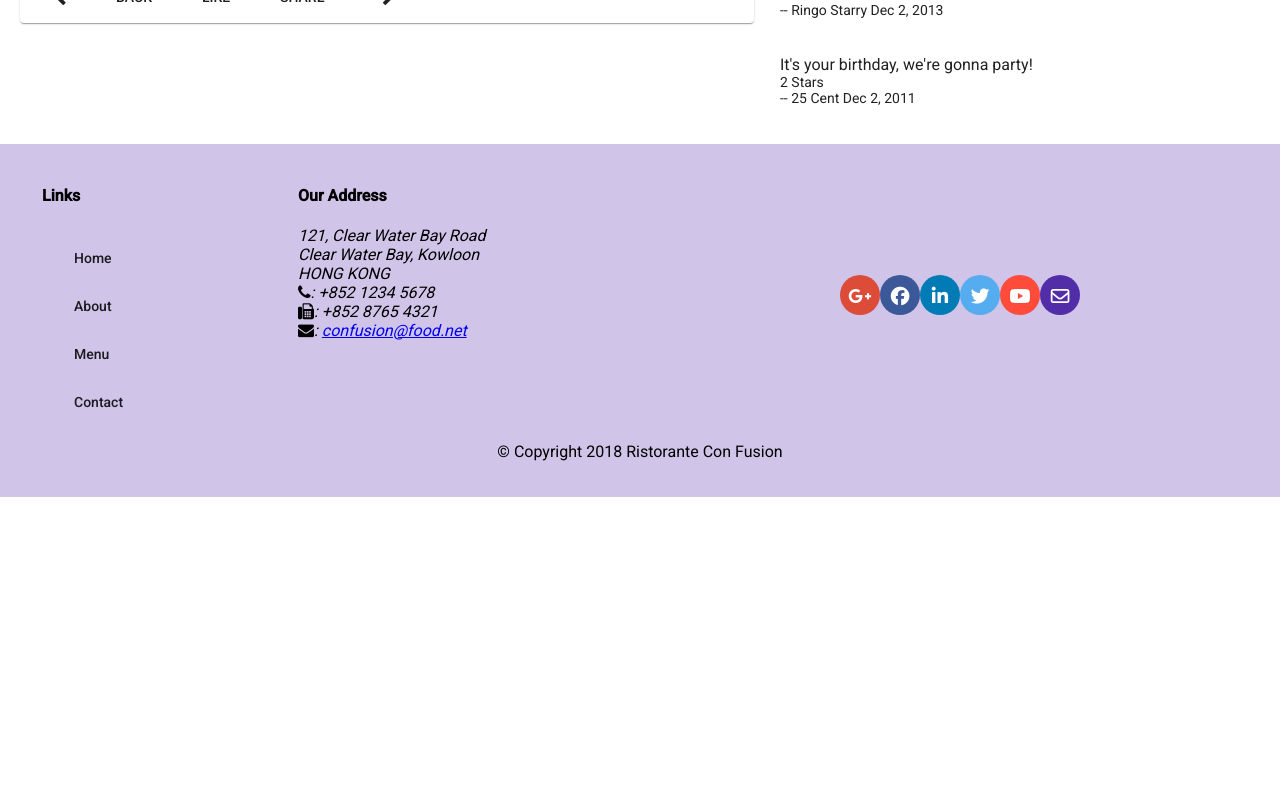
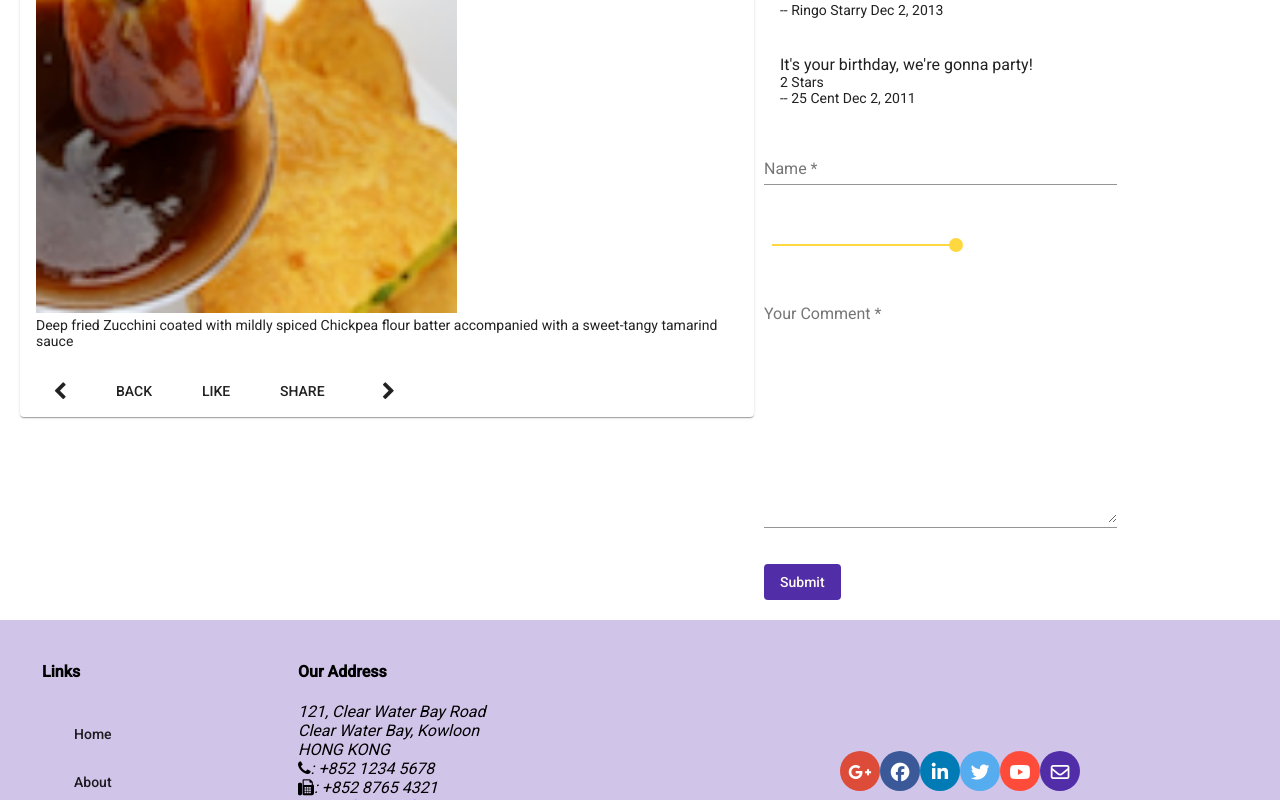
Before and after one commit to Erij-Maherzia-BEN-BRAHIM/angular-course, an Angular app: page /dishdetail/1 in a window 1280 px wide. Shown: the part 742-1542 px from the top of the page. Before the commit the page ends 1239 px from the top, so only its background shows below. Built offline with nearby package versions, Linux system fonts and the light colour scheme.

Commit message:
add comment to dish

```diff
--- a/src/app/app.module.ts
+++ b/src/app/app.module.ts
@@ -15,6 +15,7 @@ import {MatCheckboxModule} from '@angular/material/checkbox';
 import {MatSelectModule} from '@angular/material/select';
 import {MatSlideToggleModule} from '@angular/material/slide-toggle';
 import { MatProgressSpinnerModule } from '@angular/material/progress-spinner';
+import {MatSliderModule} from '@angular/material/slider';
 
 import 'hammerjs';
 
@@ -62,7 +63,8 @@ import { LoginComponent } from './login/login.component';
     ReactiveFormsModule,
     MatSelectModule,
     MatSlideToggleModule,
-    MatProgressSpinnerModule
+    MatProgressSpinnerModule,
+    MatSliderModule
 
   ],
   entryComponents:[
--- a/src/app/contact/contact.component.ts
+++ b/src/app/contact/contact.component.ts
@@ -1,7 +1,7 @@
 import { Component, OnInit, ViewChild } from '@angular/core';
 import { FormBuilder, FormGroup, Validators } from '@angular/forms';
 
-import { Feedback, ContactType } from '../shared/feedback';
+import { ContactType, Feedback } from '../shared/feedback';
 
 @Component({
   selector: 'app-contact',
--- a/src/app/dishdetail/dishdetail.component.html
+++ b/src/app/dishdetail/dishdetail.component.html
@@ -7,14 +7,14 @@
   fxLayoutGap="10px"
   fxLayoutGap.xs="0"
 >
-  <div fxFlex="100">
+  <div fxFlex="60">
     <mat-card *ngIf="dish">
       <mat-card-header>
         <mat-card-title>
           <h3 *ngIf="dish">{{ dish.name | uppercase }}</h3>
         </mat-card-title>
       </mat-card-header>
-      <img src="{{ dish.image }}" alt="{{ dish.name }}" />
+      <img src="{{ dish.image }}" alt="{{ dish.name }}" style="width: 60%;"/>
       <mat-card-content>
         <p>{{ dish.description }}</p>
       </mat-card-content>
@@ -28,9 +28,8 @@
         <button mat-button [routerLink]="['/dishdetail', next]"><span class="fa fa-chevron-right fa-lg"></span></button>
       </mat-card-actions>
     </mat-card>
-  </div>
-
-  <div fxFlex="40" *ngIf="dish">
+    </div>
+  <div fxFlex="40">
     <h3>Comments</h3>
     <mat-list *ngIf="dish">
       <mat-list-item *ngFor="let c of dish.comments">
@@ -38,6 +37,45 @@
         <p matLine>{{ c.rating }} Stars</p>
         <p matLine>-- {{ c.author }} {{ c.date | date }}</p>
       </mat-list-item>
+
     </mat-list>
+    <div class="form-size" >
+      <form novalidate [formGroup]="commentForm" #fform="ngForm" (ngSubmit)="onSubmit()">
+        <p>
+        <mat-form-field class="full-width">
+        <input matInput type="text" formControlName="author" placeholder="Name">
+        <mat-error *ngIf="formErrors.author">{{formErrors.author}}</mat-error>
+        </mat-form-field>
+      </p>
+      <p>
+
+        <mat-slider
+        thumbLabel
+        type="range"
+        [displayWith]="formatLabel"
+        tickInterval="5"
+        step="1"
+        min="1"
+        max="5"
+        formControlName="rating" required
+        >
+
+      </mat-slider>
+      </p>
+<p>
+
+
+  <mat-form-field class="full-width">
+    <textarea matInput type="text" formControlName="comment" placeholder="Your Comment" rows=12></textarea>
+    <mat-error *ngIf="formErrors.comment">{{formErrors.comment}}</mat-error>
+  </mat-form-field>
+</p>
+
+<button type="submit" mat-button class="background-primary text-floral-white" [disabled]="commentForm.invalid" >Submit</button>
+
+
+          </form>
+        </div>
   </div>
+
 </div>
--- a/src/app/dishdetail/dishdetail.component.scss
+++ b/src/app/dishdetail/dishdetail.component.scss
@@ -0,0 +1,11 @@
+mat-slider {
+    width: 200px;
+  }
+  .full-width {
+    width: 95%
+}
+
+
+.form-size {
+    width: 75%
+}
--- a/src/app/dishdetail/dishdetail.component.ts
+++ b/src/app/dishdetail/dishdetail.component.ts
@@ -1,36 +1,126 @@
-import { Component, OnInit } from '@angular/core';
-import { Params , ActivatedRoute} from '@angular/router';
+import { Location } from '@angular/common';
+import { Component, OnInit, ViewChild } from '@angular/core';
+import { FormBuilder, FormGroup, Validators } from '@angular/forms';
+import { ActivatedRoute, Params } from '@angular/router';
+import { switchMap } from 'rxjs/operators';
+import { DishService } from '../services/dish.service';
+import { Comment } from '../shared/comment';
 import { Dish } from '../shared/dish';
-import { Location } from '@angular/common';
-import { DishService } from '../services/dish.service';
-import { switchMap } from 'rxjs/operators';
 
 @Component({
   selector: 'app-dishdetail',
   templateUrl: './dishdetail.component.html',
-  styleUrls: ['./dishdetail.component.scss']
+  styleUrls: ['./dishdetail.component.scss'],
 })
 export class DishdetailComponent implements OnInit {
-
+  @ViewChild('fform') commentFormDirective;
   dish: Dish;
   dishIds: string[];
   prev: string;
   next: string;
-  constructor(private dishService: DishService,
+  commentForm: FormGroup;
+  comment: Comment;
+  element;
+  formErrors = {
+    comment: '',
+    author: '',
+  };
+  validationMessages = {
+    comment: {
+      required: 'Comment is required.',
+    },
+    author: {
+      required: 'Author Name is required.',
+      minlength: 'Author Name must be at least 2 characters long.',
+    },
+  };
+  constructor(
+    private dishService: DishService,
     private route: ActivatedRoute,
-    private location : Location) { }
+    private location: Location,
+    private fb: FormBuilder
+  ) {
+    this.createForm();
+  }
 
   ngOnInit(): void {
-    this.dishService.getDishIds().subscribe(dishIds => this.dishIds = dishIds);
-    this.route.params.pipe(switchMap((params: Params) => this.dishService.getDish(params['id'])))
-    .subscribe(dish => { this.dish = dish; this.setPrevNext(dish.id); });
+    this.dishService
+      .getDishIds()
+      .subscribe((dishIds) => (this.dishIds = dishIds));
+    this.route.params
+      .pipe(
+        switchMap((params: Params) => this.dishService.getDish(params['id']))
+      )
+      .subscribe((dish) => {
+        this.dish = dish;
+        this.setPrevNext(dish.id);
+      });
   }
-  goBack():void{
-    this.location.back()
+  createForm() {
+    this.commentForm = this.fb.group({
+      rating: 5,
+      comment: ['', [Validators.required]],
+      author: ['', [Validators.required, Validators.minLength(2)]],
+    });
+    this.commentForm.valueChanges.subscribe((data) =>
+      this.onValueChanged(data)
+    );
+    this.onValueChanged();
+  }
+  onValueChanged(data?: any) {
+    if (!this.commentForm) {
+      return;
+    }
+    const form = this.commentForm;
+    for (const field in this.formErrors) {
+      if (this.formErrors.hasOwnProperty(field)) {
+        // clear previous error message (if any)
+        this.formErrors[field] = '';
+        const control = form.get(field);
+        if (control && control.dirty && !control.valid) {
+          const messages = this.validationMessages[field];
+          for (const key in control.errors) {
+            if (control.errors.hasOwnProperty(key)) {
+              this.formErrors[field] += messages[key] + ' ';
+            }
+          }
+        }
+      }
+    }
+  }
+  onSubmit() {
+    this.comment = this.commentForm.value;
+    this.comment.date= new Date().toISOString();
+    this.element=this.dish.comments;
+    this.element.push(this.comment);
+    this.dishService.addComment(this.dish.id,this.element)
+
+    console.log(this.comment);
+    this.commentForm.reset({
+      rating: 5,
+      comment: '',
+      author: '',
+
+    });
+    this.commentFormDirective.resetForm({
+      rating: 5,
+      comment: '',
+      author: '',
+    });
+
+  }
+  goBack(): void {
+    this.location.back();
   }
   setPrevNext(dishId: string) {
     const index = this.dishIds.indexOf(dishId);
-    this.prev = this.dishIds[(this.dishIds.length + index - 1) % this.dishIds.length];
-    this.next = this.dishIds[(this.dishIds.length + index + 1) % this.dishIds.length];
+    this.prev =
+      this.dishIds[(this.dishIds.length + index - 1) % this.dishIds.length];
+    this.next =
+      this.dishIds[(this.dishIds.length + index + 1) % this.dishIds.length];
+  }
+  formatLabel(value: number) {
+
+    return value;
   }
 }
--- a/src/app/header/header.component.ts
+++ b/src/app/header/header.component.ts
@@ -1,5 +1,5 @@
 import { Component, OnInit } from '@angular/core';
-import { MatDialog, MatDialogRef } from '@angular/material/dialog';
+import { MatDialog } from '@angular/material/dialog';
 import { LoginComponent } from './../login/login.component';
 @Component({
   selector: 'app-header',
--- a/src/app/login/login.component.ts
+++ b/src/app/login/login.component.ts
@@ -1,5 +1,5 @@
 import { Component, OnInit } from '@angular/core';
-import {MatDialog , MatDialogRef} from '@angular/material/dialog';
+import { MatDialogRef } from '@angular/material/dialog';
 
 @Component({
   selector: 'app-login',
--- a/src/app/menu/menu.component.ts
+++ b/src/app/menu/menu.component.ts
@@ -1,6 +1,6 @@
 import { Component, OnInit } from '@angular/core';
+import { DishService } from '../services/dish.service';
 import { Dish } from '../shared/dish';
-import { DishService } from '../services/dish.service';
 @Component({
   selector: 'app-menu',
   templateUrl: './menu.component.html',
--- a/src/app/services/dish.service.ts
+++ b/src/app/services/dish.service.ts
@@ -1,8 +1,8 @@
 import { Injectable } from '@angular/core';
+import { Observable, of } from 'rxjs';
+import { delay } from 'rxjs/operators';
 import { Dish } from '../shared/dish';
 import { DISHES } from '../shared/dishes';
-import { Observable, of } from 'rxjs';
-import { delay } from 'rxjs/operators';
 
 @Injectable({
   providedIn: 'root'
@@ -24,4 +24,13 @@ export class DishService {
   getDishIds(): Observable<string[] | any> {
     return of(DISHES.map(dish => dish.id ));
   }
+  addComment(id,comments){
+    DISHES.map( dish =>{
+      if (dish.id==id )
+      {dish.comments=comments;
+       }
+
+    })
+
+  }
 }
```
Also changed, not shown: src/app/home/home.component.ts (+4 -5 lines).
